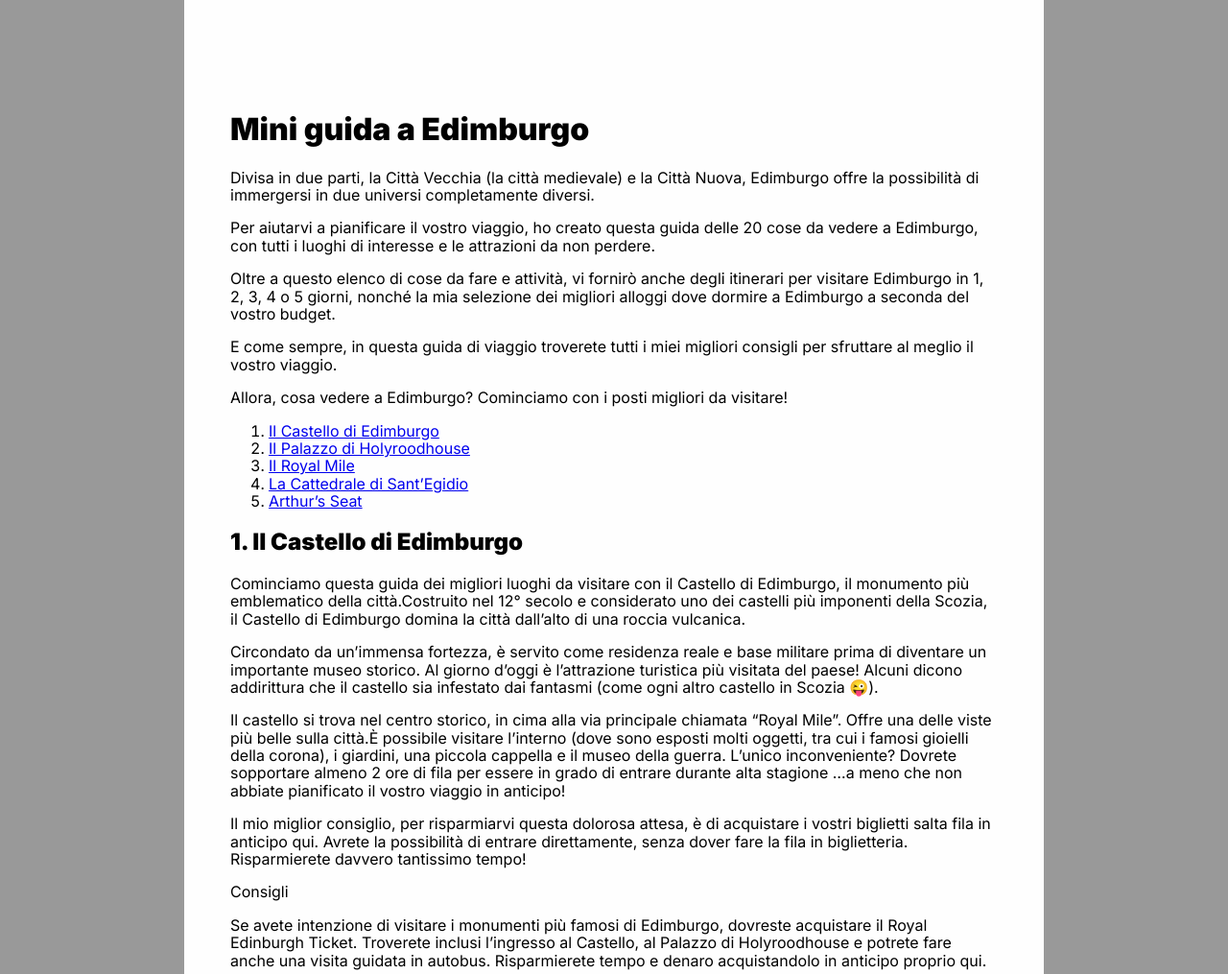
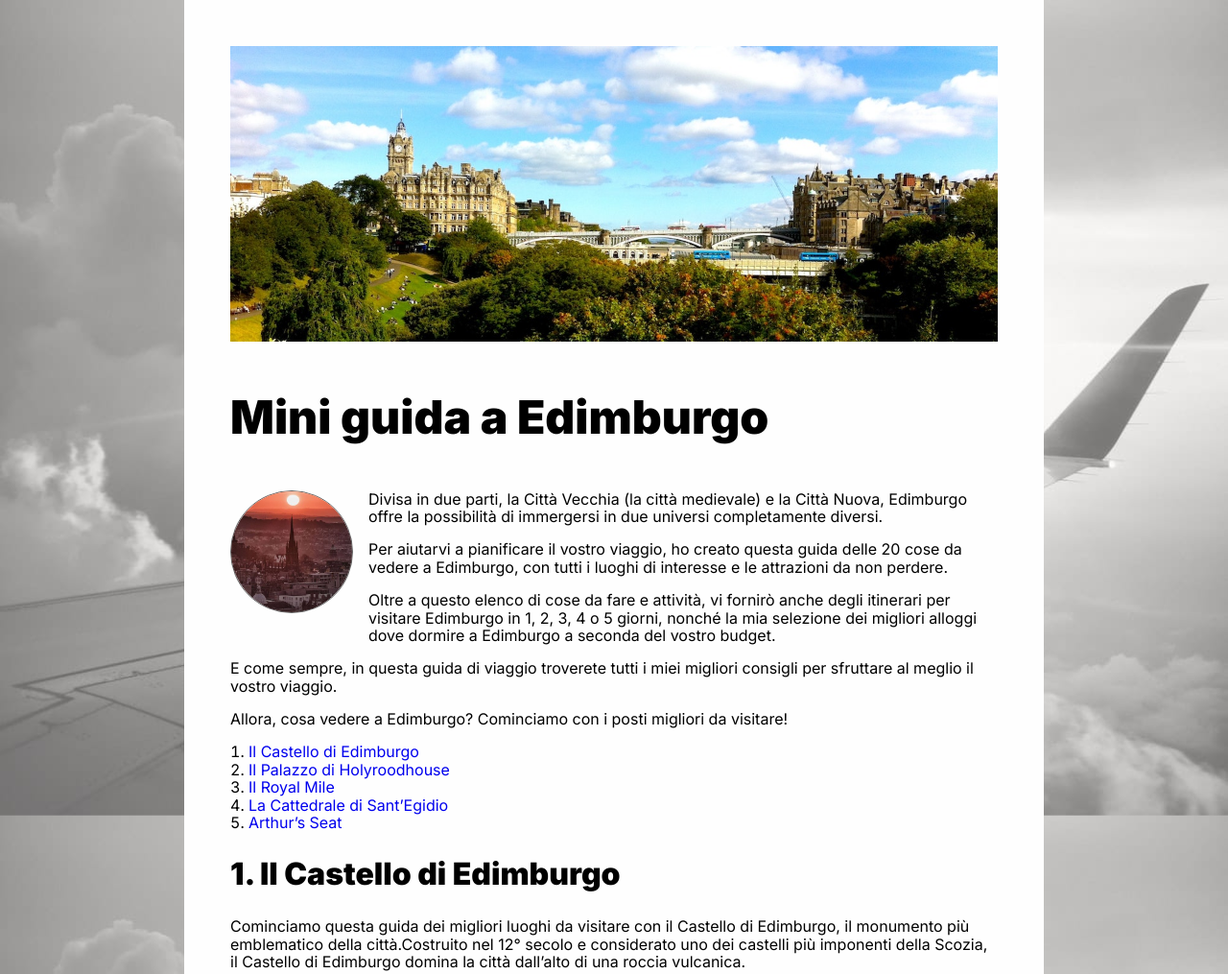
Before and after one commit to faboola/JAITA52, a plain HTML site: page Esempi/edimburgo/index.html in a window 1280 px wide. Shown: the top 1015 px of the page at 96% size. Drawn offline with Linux system fonts and the light colour scheme.

Commit message:
edimburgo

```diff
--- a/Esempi/edimburgo/index.html
+++ b/Esempi/edimburgo/index.html
@@ -18,8 +18,17 @@
 </head>
 <body>
 
+
+
     <main class="container">
+        <div class="banner">
+            <img src="banner.jpg" alt="banner">
+        </div>
     <h1>Mini guida a Edimburgo</h1>
+
+ <div class="introduzione">
+
+     <img src="tramonto.jpg" class="featuredImage" alt="tramonto da Arthur's Peak">
 
      <p>
      Divisa in due parti, la Città Vecchia (la città medievale) e la Città Nuova, Edimburgo offre la possibilità di immergersi in due universi completamente diversi.</p>
@@ -28,14 +37,15 @@
      <p>E come sempre, in questa guida di viaggio troverete tutti i miei migliori consigli per sfruttare al meglio il vostro viaggio.</p>
      <p>Allora, cosa vedere a Edimburgo? Cominciamo con i posti migliori da visitare!</p>
 
-
-<ol>
+     <ol class="indice">
      <li><a href="#castello">Il Castello di Edimburgo</a></li>
      <li><a href="#holyroodhouse">Il Palazzo di Holyroodhouse</a></li>
      <li><a href="#royalmile">Il Royal Mile</a></li>
      <li><a href="#edigio">La Cattedrale di Sant’Egidio</a></li>
      <li><a href="#arthurs">Arthur’s Seat</a></li>
      </ol>
+
+ </div>
 
 
 <h2 id="castello">1. Il Castello di Edimburgo</h2>
@@ -48,6 +58,8 @@
 
 <p>Il mio miglior consiglio, per risparmiarvi questa dolorosa attesa, è di acquistare i vostri biglietti salta fila in anticipo qui. Avrete la possibilità di entrare direttamente, senza dover fare la fila in biglietteria. Risparmierete davvero tantissimo tempo!</p>
 
+<img src="edi_5.jpg" alt="castello">
+
 <div class="consigliBox">
     <p class="boxTitle">Consigli</p>
     <p>Se avete intenzione di visitare i monumenti più famosi di Edimburgo, dovreste acquistare il Royal Edinburgh Ticket. Troverete inclusi l’ingresso al Castello, al Palazzo di Holyroodhouse e potrete fare anche una visita guidata in autobus. Risparmierete tempo e denaro acquistandolo in anticipo proprio qui.</p>
@@ -59,6 +71,8 @@
 <p>Se visitate Edimburgo durante questo periodo, chiedete informazioni sulle date poiché il Palazzo è chiuso ai visitatori durante quei giorni. Questo bellissimo palazzo è senza dubbio una delle attrazioni di Edimburgo più imperdibili! La cosa stupenda è che avrete l’audioguida inclusa nel biglietto d’ingresso: diventerete degli esperti sulla storia del castello.</p>
 <p>Inoltre, anche gli interni, gli appartamenti di Stato, le rovine dell’abbazia e i giardini sono estremamente affascinanti. Non perdeteveli durante la vostra visita! Esattamente come per il castello, dovreste acquistare il vostro biglietto qui in anticipo per evitare ore di attesa.</p>
 <p>Altrimenti, l’ingresso sarà incluso anche nel Royal Edinburgh Ticket.</p>
+
+<img src="edi_3.jpg" alt="Edimburgo">
 
 <h2 id="royalmile">3. Il Royal Mile</h2>
 
@@ -80,23 +94,34 @@
 
 <p>È la strada che non dovrete assolutamente saltare durante le vostre vacanze a Edimburgo!</p>
 
+<img src="edi_1.jpg" alt="royal mile">
+
 <h2 id="egidio">4. La Cattedrale di Sant’Egidio</h2>
 
 <p>Durante le vostre vacanze a Edimburgo, passerete accanto alla magnifica Cattedrale di Sant’Egidio (St. Giles Cathedral).Situata sul Royal Mile, questa cattedrale gotica medievale è il più antico edificio religioso di Edimburgo. Costruito nel 12° secolo, venne ricostruito nel 15° secolo in seguito all’incendio che devastò la città nel 1385.</p>
 <p>Da non perdere percorrendo il Royal Mile, a poche centinaia di metri dal castello. Prendete un po’ di tempo per dare un’occhiata ai bellissimi dettagli della sua facciata, alla tipica architettura scozzese e al suo strano campanile.Dato che l’ingresso è gratuito, dovreste davvero entrare per ammirare le sue superbe vetrate colorate e visitare le piccole cappelle che circondano la navata.</p>
 <p>I concerti d’organo si tengono spesso qui per eventi speciali. Potrete saperne di più sulla Cattedrale visitando il sito ufficiale.</p>
 
+<img src="edi_4.jpg" alt="Arthur's Seat">
+
 <h2 id="arthurs">5. Arthur’s Seat</h2>
 <p>Durante il vostro viaggio a Edimburgo, dovreste assolutamente visitare l’Arthur’s Seat Hill.Situato di fronte al Palazzo di Holyroodhouse, è il luogo perfetto per godersi una breve escursione di 1h30-2h tra le brughiere scozzesi. Avrete davvero l’impressione che un piccolo pezzo di campagna delle Highlands sia stato trasportato nel cuore della città.</p>
 <p>Una vera boccata d’aria fresca durante le vostre vacanze a Edimburgo! È un po’ ripido, ma raggiungere la cima di questo antico vulcano alto 250 metri vi ricompenserà con un superbo panorama su tutta la città.</p>
 
 <blockquote>
-    Viaggiare è come sognare: la differenza è che non tutti, al risveglio, ricordano qualcosa, mentre ognuno conserva calda la memoria delle meta da cui è tornato”<br>(Edgar Allan Poe)
+    Viaggiare è come sognare: la differenza è che non tutti, al risveglio, ricordano qualcosa, mentre ognuno conserva calda la memoria delle meta da cui è tornato”.
+    <div class="firma">(Edgar Allan Poe)</div>
 </blockquote>
 
 
+<div class="firma">
+    Mario Rossi
+</div>
 
     </main>
 
+
+
+
 </body>
 </html>
--- a/Esempi/edimburgo/style.css
+++ b/Esempi/edimburgo/style.css
@@ -11,23 +11,97 @@ body {
     background:#999;
     font-family: 'Inter', sans-serif;
     /*vedi HEAD di HTML: dobbiamo prima includere il link ai Google Fonts!*/
+
+    /*sfondo full screen*/
+    background-image:url('sfondo.jpg'); /*url all'immagine di sfondo*/
+    background-repeat: no-repeat; /*non voglio che l'immagine si ripeta tipo tiling*/
+    background-size: cover; /*allarga l'immagine per coprire tutto lo spazio*/
+    background-position: center center; /*posiziono al centro in verticale e orizzontale*/
+    background-attachment: fixed; /*lo sfondo NON SCORRE con il body*/
+}
+
+img {
+    max-width:100%; /*la dimensione MASSIMA dell'immagine sarà del 100%*/
+    /*però l'immagine non si allargherà mai oltre la sua dimensione effettiva*/
+    height: auto;
 }
 
 blockquote {
     /*blocco per la citazione con font diverso*/
     font-family: 'Cardo',serif;
+    margin-top: 3rem;
+    margin-bottom: 3rem;
+    font-size: 1.5rem;
 }
+
+h1 {
+    font-size: 3rem;
+    margin-bottom: 3rem;
+}
+
+h2 {
+    font-size: 2rem;
+}
+
 .container {
     width:70%;
     margin:auto; /*centrato sulla pagina*/
 
     background: #fefefe;
 
-    padding:6rem 3rem;
+    padding:3rem;
     /*primo valore: sopra e sotto. Secondo valore: sinistra/destra
     equivale a:
     padding-left:3rem;
     padding-right: 3rem;*/
 
+}
+
+.banner {
+    margin-bottom: 3rem;
+}
+
+.featuredImage {
+    width: 8rem;
+    border:1px solid #666;
+
+    float:left; /*dispongo l'immagine a sinistra e avvolgo il testo attorno*/
+    margin-right: 1rem;
+    margin-bottom: 1rem;
+}
+
+.consigliBox {
+    background-color: rgb(247, 189, 0);
+    padding:1rem;
+}
+
+.boxTitle {
+    font-size: 1.2rem;
+    font-weight: 900;
+    text-transform: uppercase;
+    border-bottom:1px solid #333;
+}
+
+.introduzione img {
+    /*tutti i tag IMG all'interno del div con classe 'introduzione'*/
+
+    border-radius: 50%;
+}
+
+blockquote .firma {
+    /*tutti gli elementi con classe 'firma' all'interno dei tag BLOCKQUOTE*/
+
+    font-family: 'Inter';
+    margin-top: 1rem;
+    text-align: right;
+    font-size: 1rem; /*riporto il font a 1rem*/
+}
+.indice {
+    padding:0;
+    list-style-position: inside; /*sposto la lista in linea con il contenitore*/
 
 }
+.indice a {
+    /*tutti i link dentro l'elemento con classe 'indice'*/
+    text-decoration: none; /*tolgo il sottolineato*/
+}
```
Also changed, not shown: Esempi/edimburgo/banner.jpg (added), Esempi/edimburgo/sfondo.jpg (added), Esempi/edimburgo/tramonto.jpg (added). Lines whose indentation alone changed are shown as unchanged.
